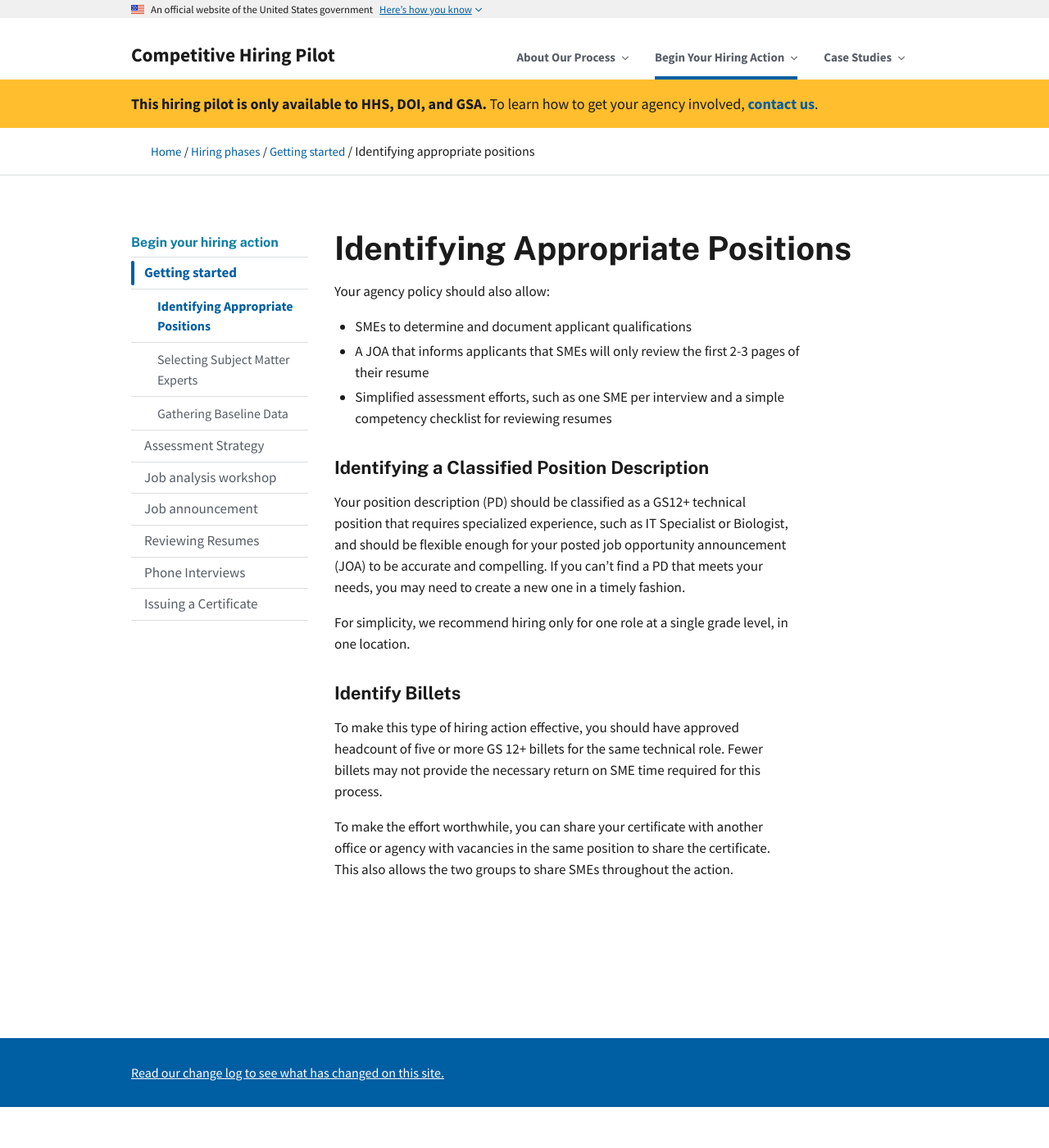
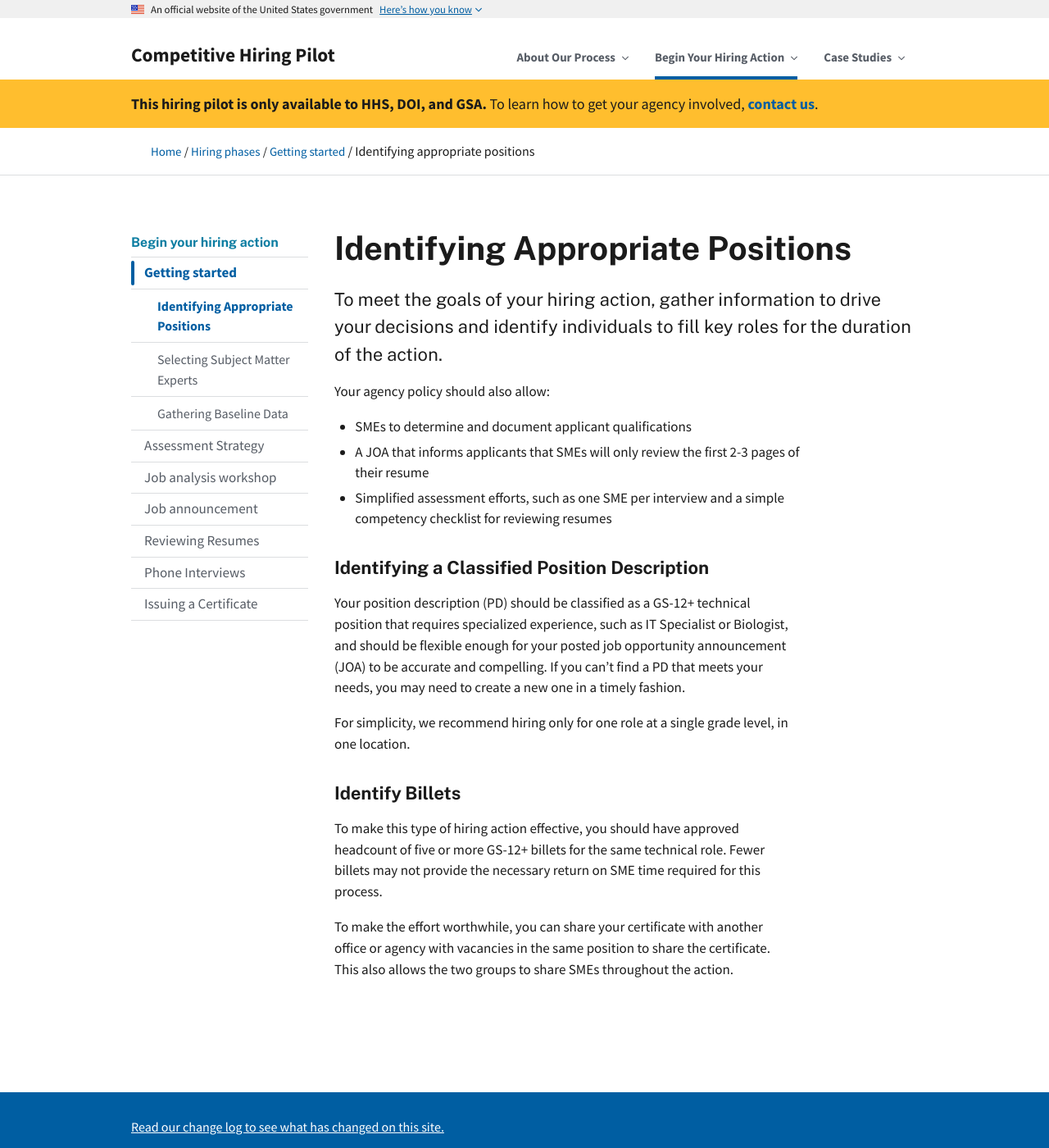
Before and after one commit to usds/SME-QA-Website, a Jekyll site: the page built from pages/phases/getting-started/identifying-appropriate-positions.md, in a window 1280 px wide and 1400 px high. Shown: the whole window at 82% size. Built offline with Jekyll 4.4.1, drawn with Linux system fonts in a browser that asks for light colours.

Commit message:
Adds missing getting started intro paragraphs

```diff
--- a/_scss/_uswds-theme-custom-styles.scss
+++ b/_scss/_uswds-theme-custom-styles.scss
@@ -32,11 +32,6 @@ i.e.
 
   &__body {
     @include u-padding-y(4);
-  }
-
-  &__title,
-  &__desc {
-    // @include u-text('white');
   }
 
   &__callout {
--- a/pages/about/differences.html
+++ b/pages/about/differences.html
@@ -7,7 +7,7 @@ intro: Applicants who receive a passing score after multiple professionally deve
 ---
 
 <main id="main-content" role="main" class="usa-layout-docs usa-section chp-article">
-  <div class="grid-container margin-bottom-4">
+  <div class="grid-container margin-bottom-7">
     <div class="grid-row grid-gap">
       <div class="usa-layout-docs__main desktop:grid-col-9 usa-prose">
         <h1>{{ page.title }}</h1>
--- a/pages/about/our-process.html
+++ b/pages/about/our-process.html
@@ -9,7 +9,7 @@ intro: In the typical competitive delegated examining hiring process, HR special
 {% include _banner-beta.html %}
 
 <main id="main-content" role="main" class="usa-layout-docs usa-section chp-article">
-  <div class="grid-container margin-bottom-4">
+  <div class="grid-container margin-bottom-7">
     <div class="grid-row grid-gap">
       <div class="usa-layout-docs__main desktop:grid-col-9 usa-prose">
         <h1>{{ page.title }}</h1>
--- a/pages/phases/getting-started/identifying-appropriate-positions.md
+++ b/pages/phases/getting-started/identifying-appropriate-positions.md
@@ -9,6 +9,10 @@ sub-phase-order: 010
 intro: To meet the goals of your hiring action, gather information to drive your decisions and identify individuals to fill key roles for the duration of the action.
 ---
 
+<p class="usa-intro">
+  {{ page.intro }}
+</p>
+
 Your agency policy should also allow:
 
 - SMEs to determine and document applicant qualifications
@@ -17,12 +21,12 @@ Your agency policy should also allow:
 
 ### Identifying a Classified Position Description
 
-Your position description (PD) should be classified as a GS12+ technical position that requires specialized experience, such as IT Specialist or Biologist, and should be flexible enough for your posted job opportunity announcement (JOA) to be accurate and compelling. If you can't find a PD that meets your needs, you may need to create a new one in a timely fashion.
+Your position description (PD) should be classified as a GS-12+ technical position that requires specialized experience, such as IT Specialist or Biologist, and should be flexible enough for your posted job opportunity announcement (JOA) to be accurate and compelling. If you can't find a PD that meets your needs, you may need to create a new one in a timely fashion.
 
 For simplicity, we recommend hiring only for one role at a single grade level, in one location.
 
 ### Identify Billets
 
-To make this type of hiring action effective, you should have approved headcount of five or more GS 12+ billets for the same technical role. Fewer billets may not provide the necessary return on SME time required for this process.
+To make this type of hiring action effective, you should have approved headcount of five or more GS-12+ billets for the same technical role. Fewer billets may not provide the necessary return on SME time required for this process.
 
 To make the effort worthwhile, you can share your certificate with another office or agency with vacancies in the same position to share the certificate. This also allows the two groups to share SMEs throughout the action.
```
Also changed, not shown: pages/phases/getting-started/gathering-baseline-data.md (+4 -0 lines), pages/phases/getting-started/selecting-smes.md (+6 -1 lines), 1 other file.
